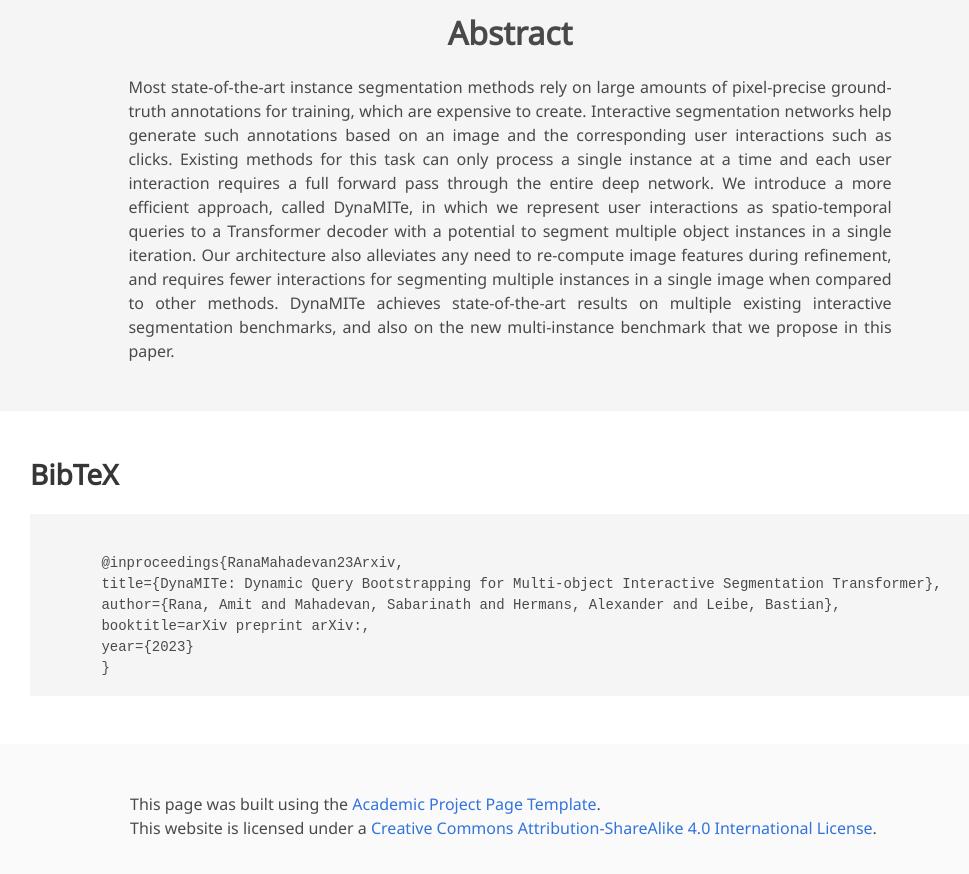
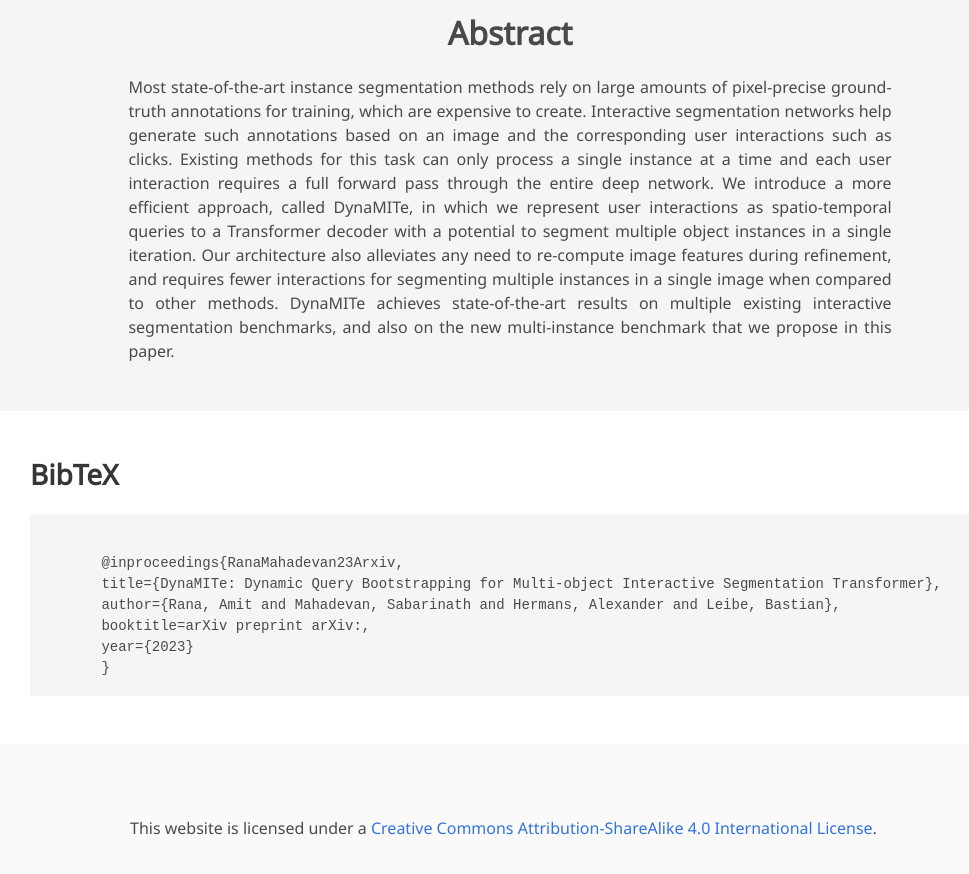
Before and after one commit to sabarim/dynamite, a plain HTML site: page index.html in a window 1280 px wide. Shown: the part 1025-1899 px from the top of the page, without its empty margins (130-1099 px from the left). Drawn offline with nearby package versions, Linux system fonts and the light colour scheme; some icons are missing; a web font is replaced by a local one.

Commit message:
Update index.html

```diff
--- a/index.html
+++ b/index.html
@@ -318,7 +318,7 @@
         <div class="content">
 
           <p>
-            This page was built using the <a href="https://github.com/eliahuhorwitz/Academic-project-page-template" target="_blank">Academic Project Page Template</a>.
+<!--             This page was built using the <a href="https://github.com/eliahuhorwitz/Academic-project-page-template" target="_blank">Academic Project Page Template</a>. -->
             <br> This website is licensed under a <a rel="license"  href="http://creativecommons.org/licenses/by-sa/4.0/" target="_blank">Creative
             Commons Attribution-ShareAlike 4.0 International License</a>.
           </p>
```
